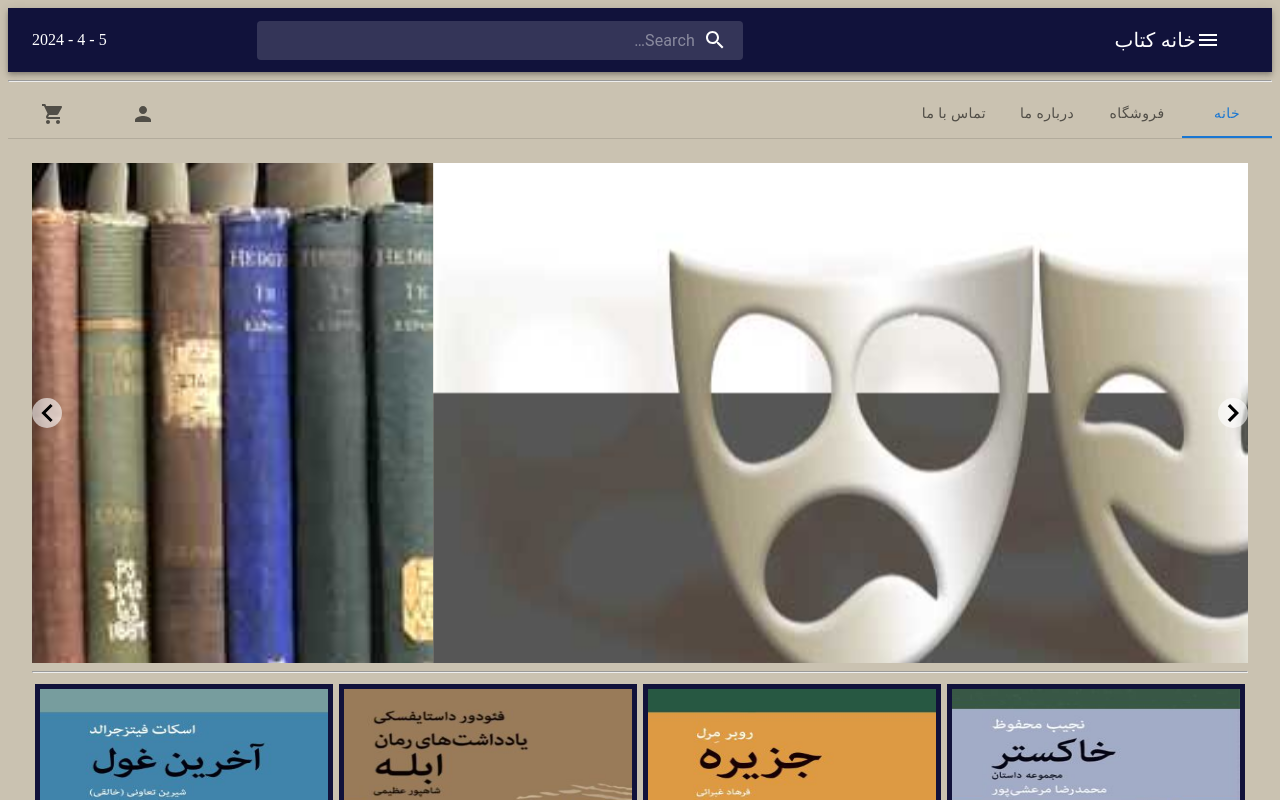
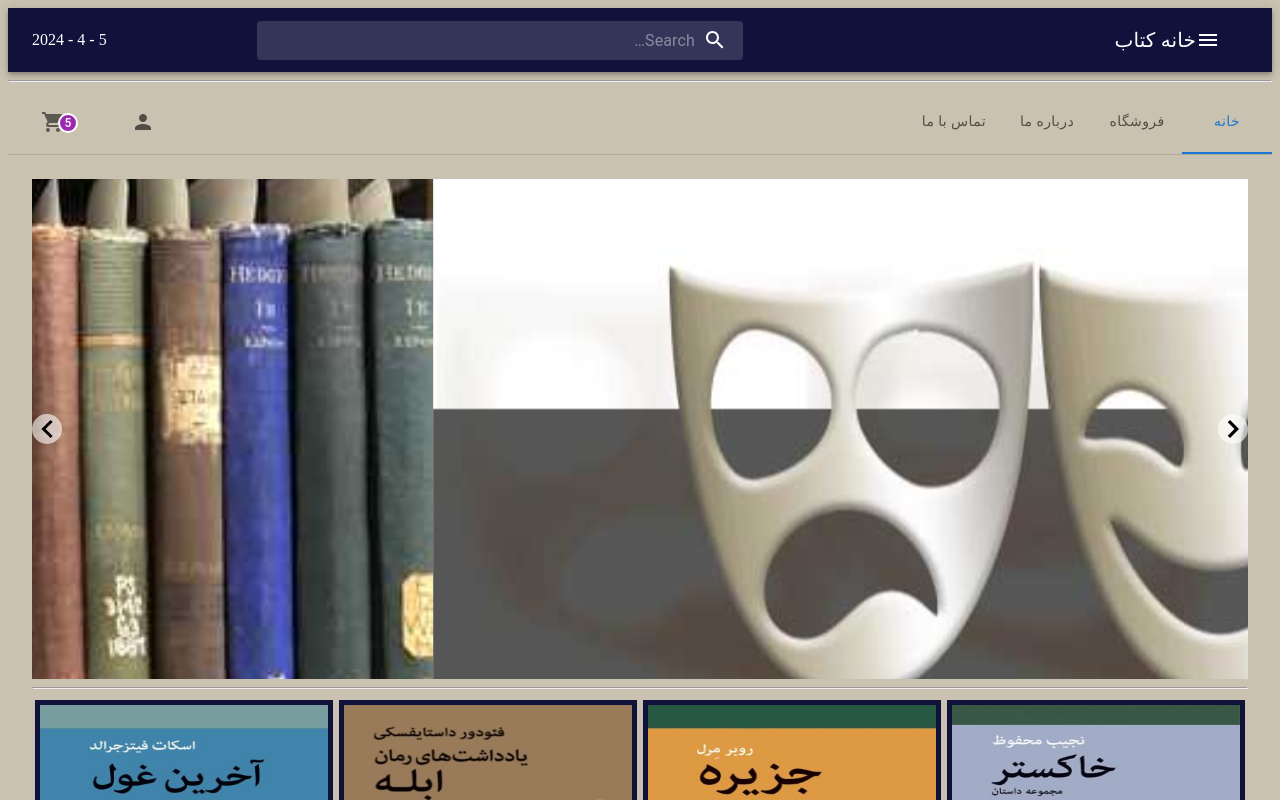
Before and after one commit to fakarami/book-shop, a React (Create React App) app: page / in a window 1280 px wide. Shown: the top 800 px of the page. Built offline with nearby package versions, Linux system fonts and the light colour scheme.

Commit message:
create badge

```diff
--- a/src/laouts/tabs/BasicTabs.jsx
+++ b/src/laouts/tabs/BasicTabs.jsx
@@ -12,7 +12,17 @@ import PersonIcon from "@mui/icons-material/Person";
 import CartPage from "../main/personal menu/CartPage";
 import LoginPage from "../main/personal menu/LoginPage";
 import ShoppingCartIcon from "@mui/icons-material/ShoppingCart";
-
+import Badge from "@mui/material/Badge";
+import { styled } from "@mui/material/styles";
+import IconButton from "@mui/material/IconButton";
+const StyledBadge = styled(Badge)(({ theme }) => ({
+  "& .MuiBadge-badge": {
+    right: -3,
+    top: 13,
+    border: `2px solid ${theme.palette.background.paper}`,
+    padding: "0 4px",
+  },
+}));
 function CustomTabPanel({ children, value, index, ...other }) {
   return (
     <div
@@ -69,7 +79,16 @@ export default function BasicTabs() {
               {...a11yProps(4)}
               style={{ marginRight: "auto" }}
             />
-            <Tab label={<ShoppingCartIcon />} {...a11yProps(5)} />
+            <Tab
+              label={
+                <IconButton aria-label="cart">
+                  <StyledBadge badgeContent={5} color="secondary">
+                    <ShoppingCartIcon />
+                  </StyledBadge>
+                </IconButton>
+              }
+              {...a11yProps(5)}
+            />
           </Tabs>
         </Box>
 
```
